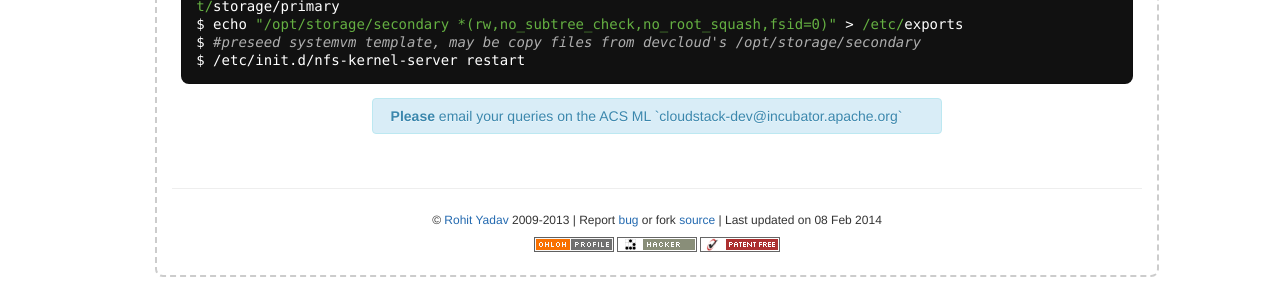
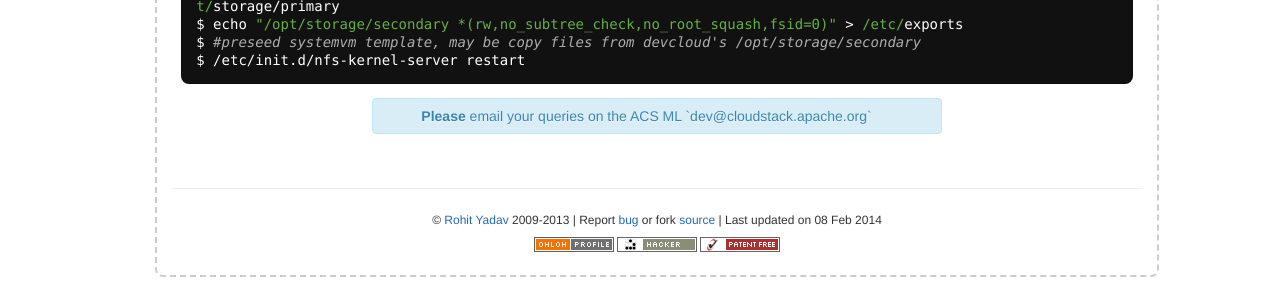
Before and after one commit to rohityadavcloud/rohityadavcloud.github.io, a Jekyll site: the page built from _posts/2012-11-27-devcloud.markdown, in a window 1280 px wide and 900 px high, scrolled down 3283 px. Shown: the part 603-897 px from the top of the window. Built offline with Jekyll 4.4.1, drawn with Linux system fonts in a browser that asks for light colours; Markdown is read by kramdown in place of the engine named in the settings; comment, search, counter and statistics services are not loaded.

Commit message:
devcloud: update cloudstack's dev ML
Signed-off-by: Rohit Yadav <bhaisaab@baagi.org>

```diff
--- a/_posts/2012-11-27-devcloud.markdown
+++ b/_posts/2012-11-27-devcloud.markdown
@@ -238,7 +238,7 @@ $ /etc/init.d/nfs-kernel-server restart
 <div class="offset2 span6">
   <div class="alert alert-info">
     <center>
-    <strong>Please</strong> email your queries on the ACS ML `cloudstack-dev@incubator.apache.org`
+    <strong>Please</strong> email your queries on the ACS ML `dev@cloudstack.apache.org`
     </center>
   </div>
 </div>
```
